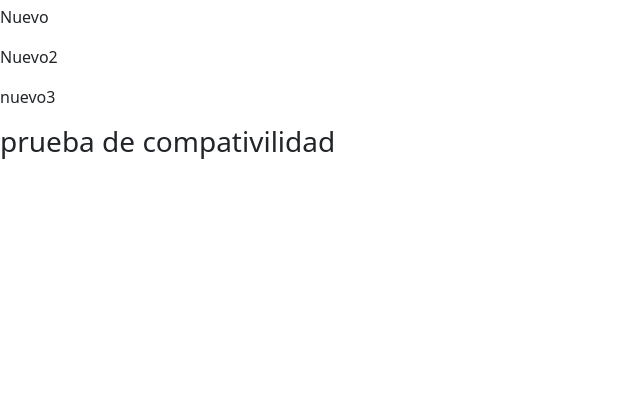
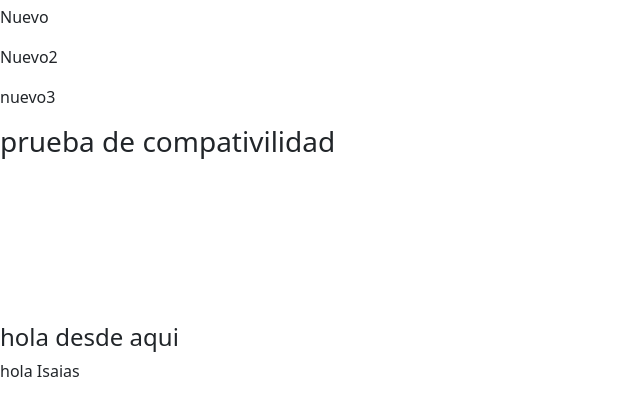
Before and after one commit to dulcerom/trabajo-equipo, a plain HTML site: page index.html in a window 1280 px wide. Shown: the part 151-566 px from the top of the page, without its empty margins (0-640 px from the left). Drawn offline with nearby package versions, Linux system fonts and the light colour scheme.

Commit message:
prueba de compatibilidad  despuesde las lineas que agregó Isaias

```diff
--- a/index.html
+++ b/index.html
@@ -21,5 +21,8 @@
 <p>nuevo3</p>
 <h3>prueba de compativilidad</h3>
 <h1>hola mundo</h1>
+<h4>hola desde aqui</h4>
+<p>hola Isaias</p>
+
 </body>
 </html>
```
